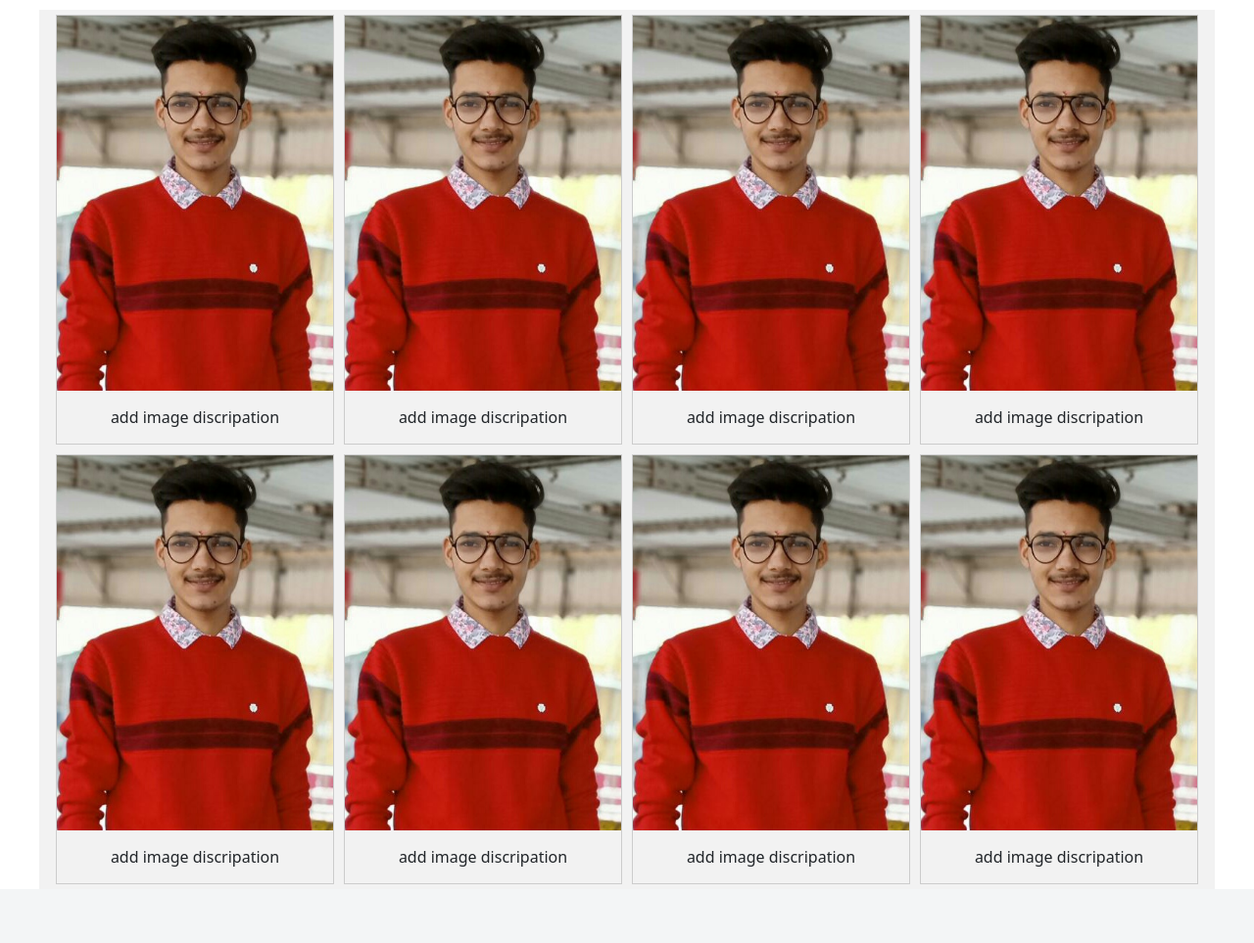
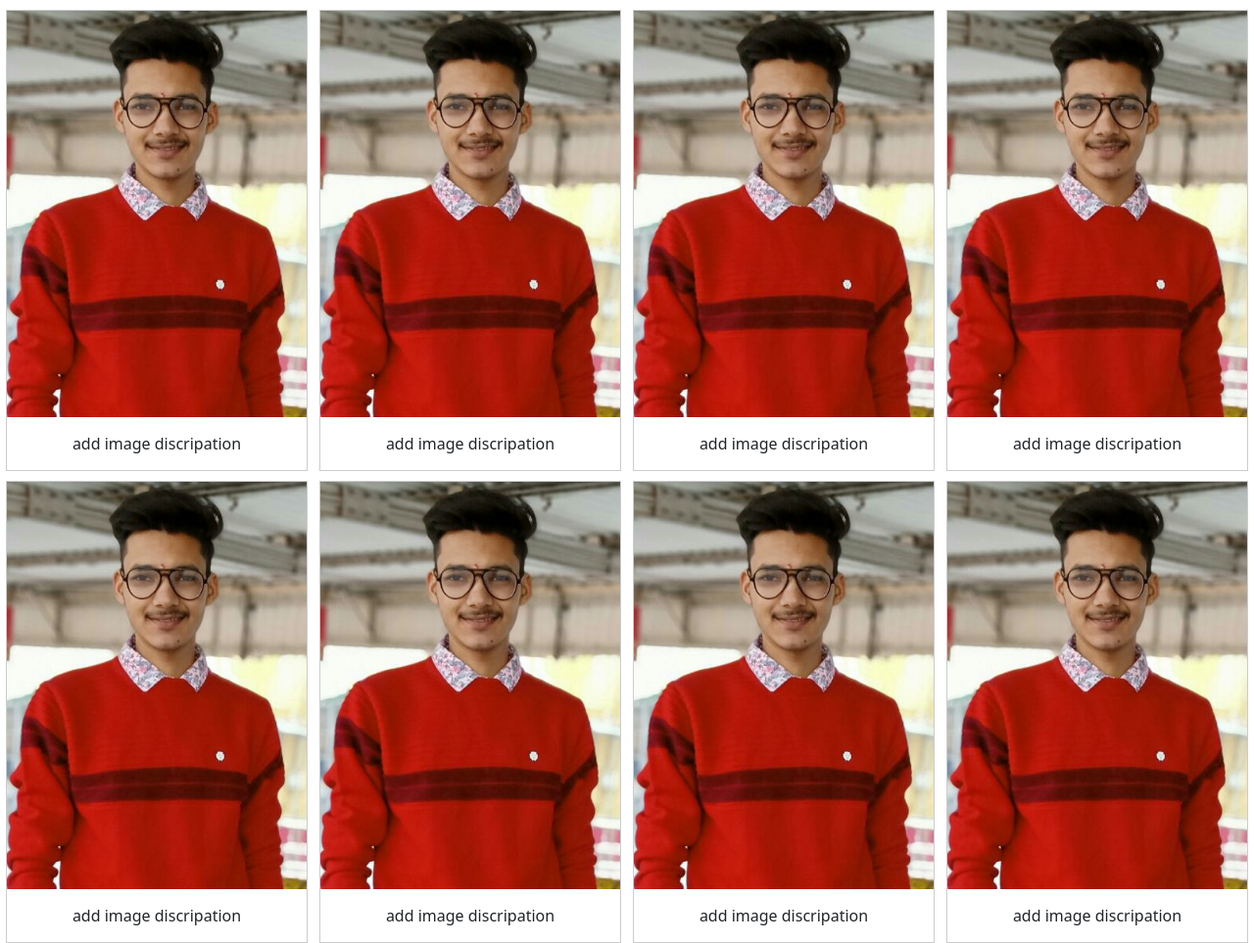
Before and after one commit to PrinceGarg10/shreerament, a Django app: page /images in a window 1280 px wide. Shown: the part 56-1019 px from the top of the page at 98% size. Before the commit the page ends 959 px from the top, so only its background shows below. Run offline with Django 3.2, Linux system fonts and the light colour scheme.

Commit message:
changes images

```diff
--- a/ram/templates/images.html
+++ b/ram/templates/images.html
@@ -7,22 +7,11 @@
         box-sizing: border-box;
     }
 
-    .container {
-        max-width: 1200px;
-        margin: auto;
-        background-color: #f2f2f2;
-        overflow: auto;
-        margin-top: 10px;
-    }
-
-    .img {
-        float: left;
-        margin: 5px;
-        width: 284px;
+    .gellary {
         border: 1px solid #ccc;
     }
 
-    .img img {
+    .gellary img {
         width: 100%;
         height: auto;
         transition: width 2s, transform 2s;
@@ -33,44 +22,79 @@
         text-align: center;
     }
 
-    .img img:hover {
+    .responsive {
+        padding: 0 6px;
+        float: left;
+        width: 25%;
+        margin-top: 10px;
+    }
+
+    .gellary img:hover {
         transform: scale(1.2);
         box-shadow: 6px 6px 20px 0 rgba(205, 248, 248, 0.8), 6px 6px 20px 0 rgba(205, 248, 248, 0.8);
     }
+
+    @media only screen and (max-width: 700px) {
+        .responsive {
+            width: 50%;
+            margin: 6px 0;
+        }
+
+    }
+
+    @media only screen and (max-width: 400px) {
+        .responsive {
+            width: 100%;
+        }
+
+    }
 </style>
-<div class="container">
-    <div class="img">
-        <img src="/static\image page images/1.jpeg" alt="prince">
+<div class="responsive">
+    <div class="gellary">
+        <img src="/static\image page images/1.jpeg" alt="prince" width="300" height="200">
         <div class="text">add image discripation</div>
     </div>
-    <div class="img">
-        <img src="/static\image page images/1.jpeg" alt="prince">
+</div>
+<div class="responsive">
+    <div class="gellary">
+        <img src="/static\image page images/1.jpeg" alt="prince" width="300" height="200">
         <div class="text">add image discripation</div>
     </div>
-    <div class="img">
-        <img src="/static\image page images/1.jpeg" alt="prince">
+</div>
+<div class="responsive">
+    <div class="gellary">
+        <img src="/static\image page images/1.jpeg" alt="prince" width="300" height="200">
         <div class="text">add image discripation</div>
     </div>
-    <div class="img">
-        <img src="/static\image page images/1.jpeg" alt="prince">
+</div>
+<div class="responsive">
+    <div class="gellary">
+        <img src="/static\image page images/1.jpeg" alt="prince" width="300" height="200">
         <div class="text">add image discripation</div>
     </div>
-    <div class="img">
-        <img src="/static\image page images/1.jpeg" alt="prince">
+</div>
+<div class="responsive">
+    <div class="gellary">
+        <img src="/static\image page images/1.jpeg" alt="prince" width="300" height="200">
         <div class="text">add image discripation</div>
     </div>
-    <div class="img">
-        <img src="/static\image page images/1.jpeg" alt="prince">
+</div>
+<div class="responsive">
+    <div class="gellary">
+        <img src="/static\image page images/1.jpeg" alt="prince" width="300" height="200">
         <div class="text">add image discripation</div>
     </div>
-    <div class="img">
-        <img src="/static\image page images/1.jpeg" alt="prince">
+</div>
+<div class="responsive">
+    <div class="gellary">
+        <img src="/static\image page images/1.jpeg" alt="prince" width="300" height="200">
         <div class="text">add image discripation</div>
     </div>
-    <div class="img">
-        <img src="/static\image page images/1.jpeg" alt="prince">
+</div>
+<div class="responsive">
+    <div class="gellary">
+        <img src="/static\image page images/1.jpeg" alt="prince" width="300" height="200">
         <div class="text">add image discripation</div>
     </div>
-
 </div>
 {% endblock body %}
```
